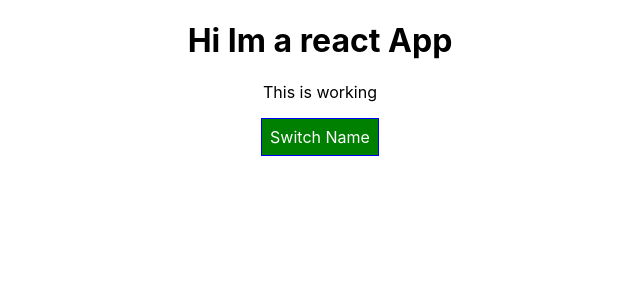
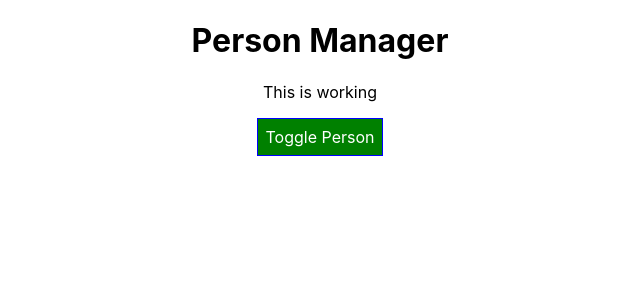
Before and after one commit to vernonsyncere/coursework, a React (Create React App) app: page / in a window 1280 px wide. Shown: the top 300 px of the page, without its empty margins (320-960 px from the left). Built offline with nearby package versions, Linux system fonts and the light colour scheme.

Commit message:
clean up

```diff
--- a/src/components/Cockpit/Cockpit.js
+++ b/src/components/Cockpit/Cockpit.js
@@ -1,5 +1,6 @@
 import React from "react";
 import classes from "./Cockpit.module.css";
+
 const Cockpit = (props) => {
   const assignedClasses = [];
   let btnClass = [classes.Button];
@@ -17,15 +18,15 @@
   }
 
   return (
-    <div className={classes.Cockpit}>
-      <h1> Hi Im a react App</h1>
-      <p className={assignedClasses.join(" ")}>This is working</p>
+    <div className={ classes.Cockpit }>
+      <h1> {props.title}</h1>
+      <p className={ assignedClasses.join(" ") }>This is working</p>
       <button
-        className={btnClass.join(" ")}
-        alt={props.showPersons}
-        onClick={props.clicked}
+        className={ btnClass.join(" ") }
+        alt={ props.showPersons }
+        onClick={ props.clicked }
       >
-        Switch Name
+        Toggle Person
       </button>
     </div>
   );
--- a/src/containers/App.js
+++ b/src/containers/App.js
@@ -89,19 +89,19 @@
 
     // console.log("me", btnClass);
     if (this.state.showPersons) {
-      persons = (
+      persons =
         <Persons
           persons={this.state.persons}
           click={this.deletePersonhandler}
           changed={this.nameChangedHandler}
         />
-      );
     }
 
     return (
       <div className={classes.App}>
         {/* {this.state.showPersons === true ? */}
         <Cockpit
+          title={this.props.appTitle}
           showPersons={this.state.showPersons}
           persons={this.state.persons}
           clicked={this.togglePersonHandler}
--- a/src/index.js
+++ b/src/index.js
@@ -6,7 +6,7 @@
 
 ReactDOM.render(
   <React.StrictMode>
-    <App />
+    <App appTitle ="Person Manager"/>
   </React.StrictMode>,
   document.getElementById('root')
 );
```
